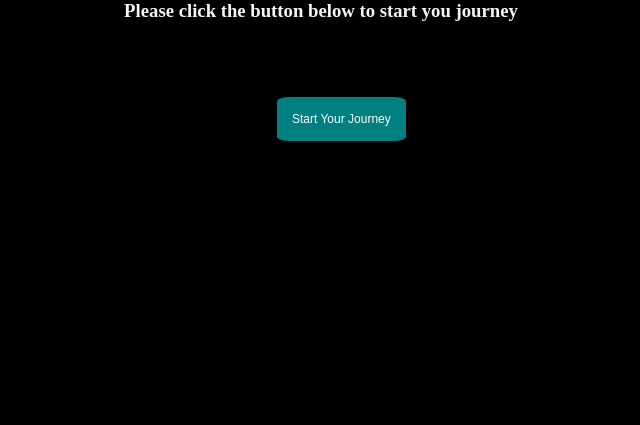
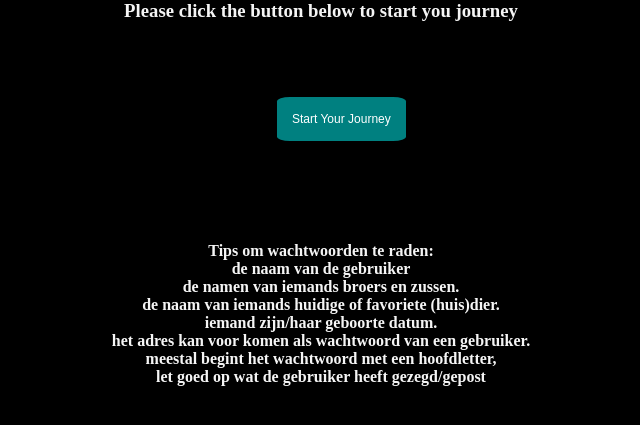
Before and after one commit to Firelonze/FakeAccount, a PHP site: page / in a window 1280 px wide. Shown: the part 286-711 px from the top of the page, without its empty margins (319-959 px from the left). Run offline with PHP 8.4, Linux system fonts and the light colour scheme.

Commit message:
Add files via upload

```diff
--- a/start/css/style.css
+++ b/start/css/style.css
@@ -23,3 +23,6 @@ button{
 button:hover{
     background-color: cadetblue;
 }
+h4{
+    text-align: center;
+}
--- a/start/index.html
+++ b/start/index.html
@@ -16,7 +16,23 @@
         <h3>Please click the button below to start you journey</h3>
         <br>
         <br>
-        <button onclick="GoToLink()">Start Your Journey</button>
+        <button onclick="OpenGame()">Start Your Journey</button>
+        <br>
+        <br>
+        <br>
+        <br>
+        <br>
+        <br>
+        <br>
+        <br>
+        <h4>Tips om wachtwoorden te raden:<br>
+                de naam van de gebruiker<br>
+                de namen van iemands broers en zussen.<br>
+                de naam van iemands huidige of favoriete (huis)dier.<br>
+                iemand zijn/haar geboorte datum.<br>
+                het adres kan voor komen als wachtwoord van een gebruiker.<br>
+                meestal begint het wachtwoord met een hoofdletter,<br>
+                let goed op wat de gebruiker heeft gezegd/gepost</h4>
     </body>
     <script src="script/script.js"></script>
 </html>
--- a/start/script/script.js
+++ b/start/script/script.js
@@ -1,6 +1,6 @@
 
 
-function GoToLink()
+function OpenGame()
 {
     window.open("https://www.w3schools.com");
     // sluit de pagina die je open had staan.
```
